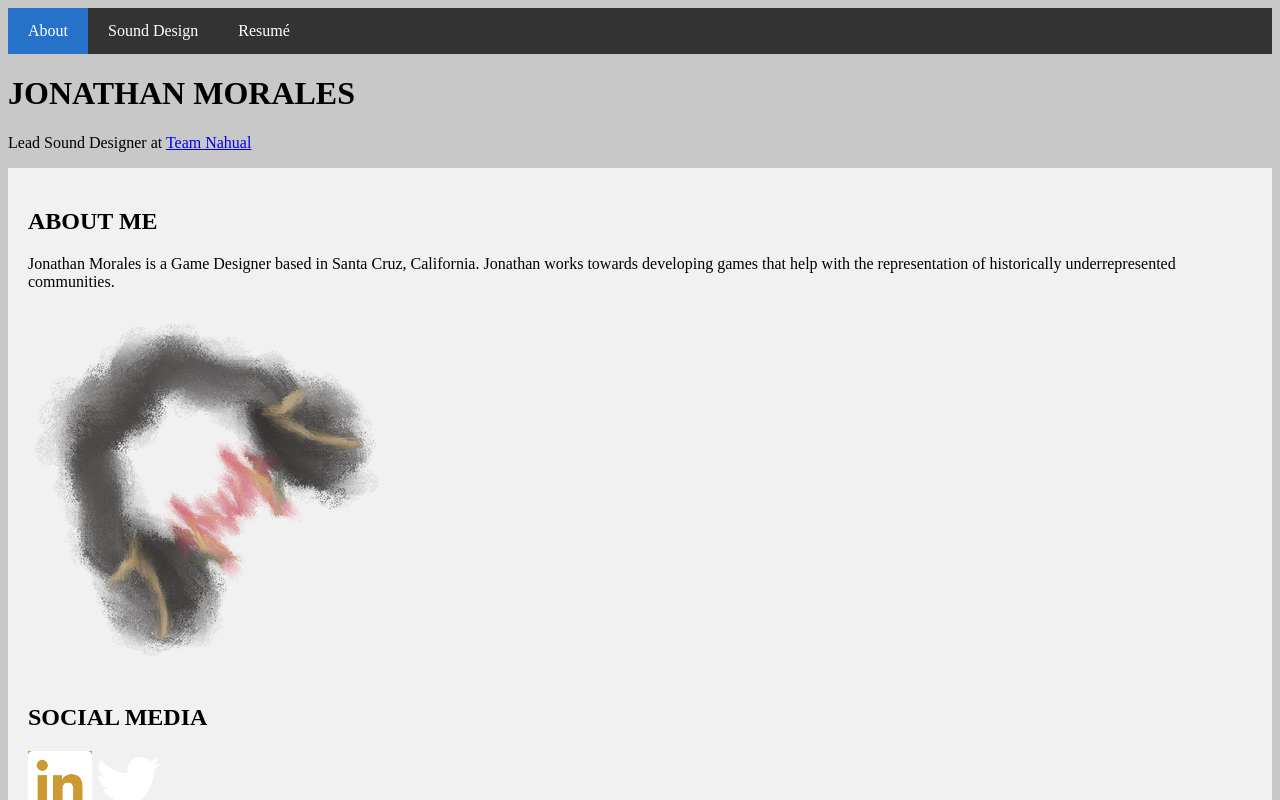
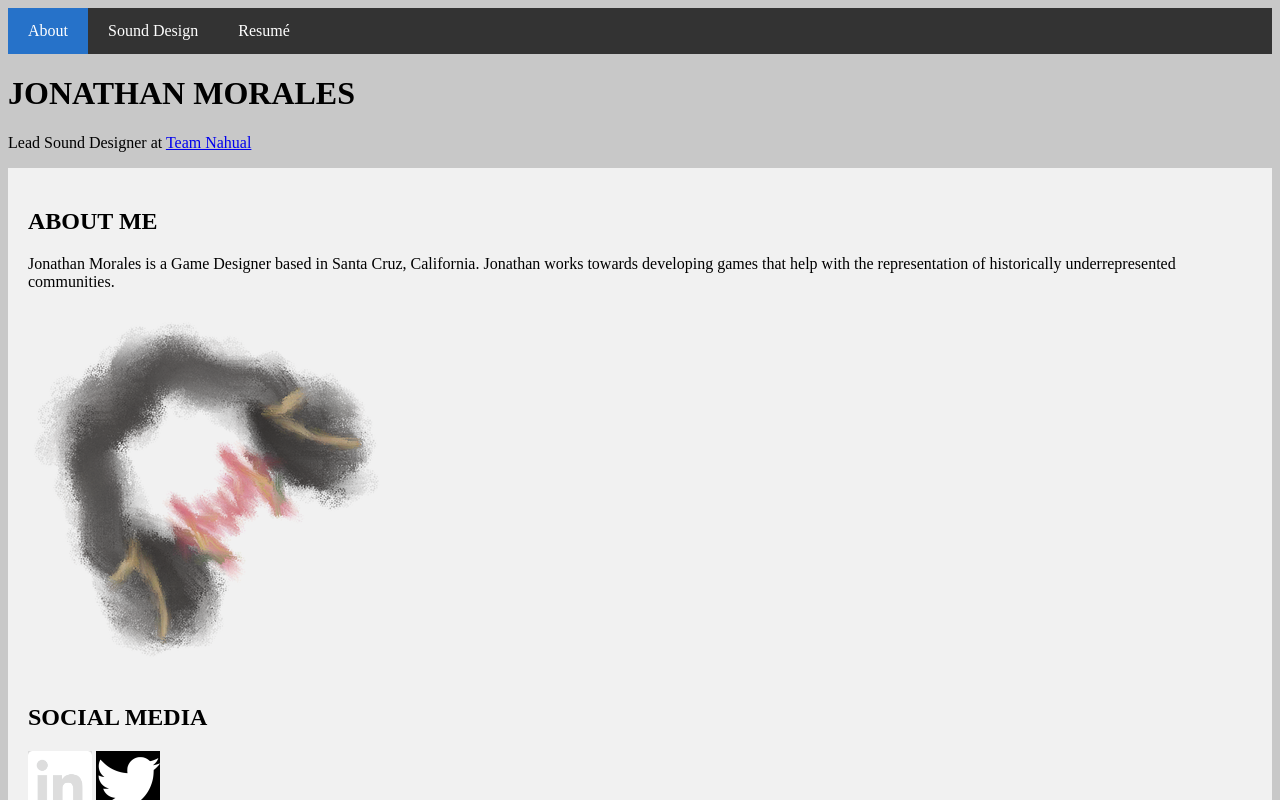
Before and after one commit to JonMoral/JonMoral.github.io, a plain HTML site: page index.html in a window 1280 px wide. In both pictures the pointer is over the link 60 px from the left and 782 px from the top of the page. Shown: the top 800 px of the page. Drawn offline with Linux system fonts and the light colour scheme.

Commit message:
Social Media

```diff
--- a/index.html
+++ b/index.html
@@ -135,10 +135,11 @@
 	    width: 64px;
 	    height: 64px;
 	    float: center;
+	    background: rgb(0,0,0);
 	   }
 
 	 a.icons:hover {
-	     background: #C93;
+	     background: #ddd;
 	 }
 	</style>
 <footer>
```
